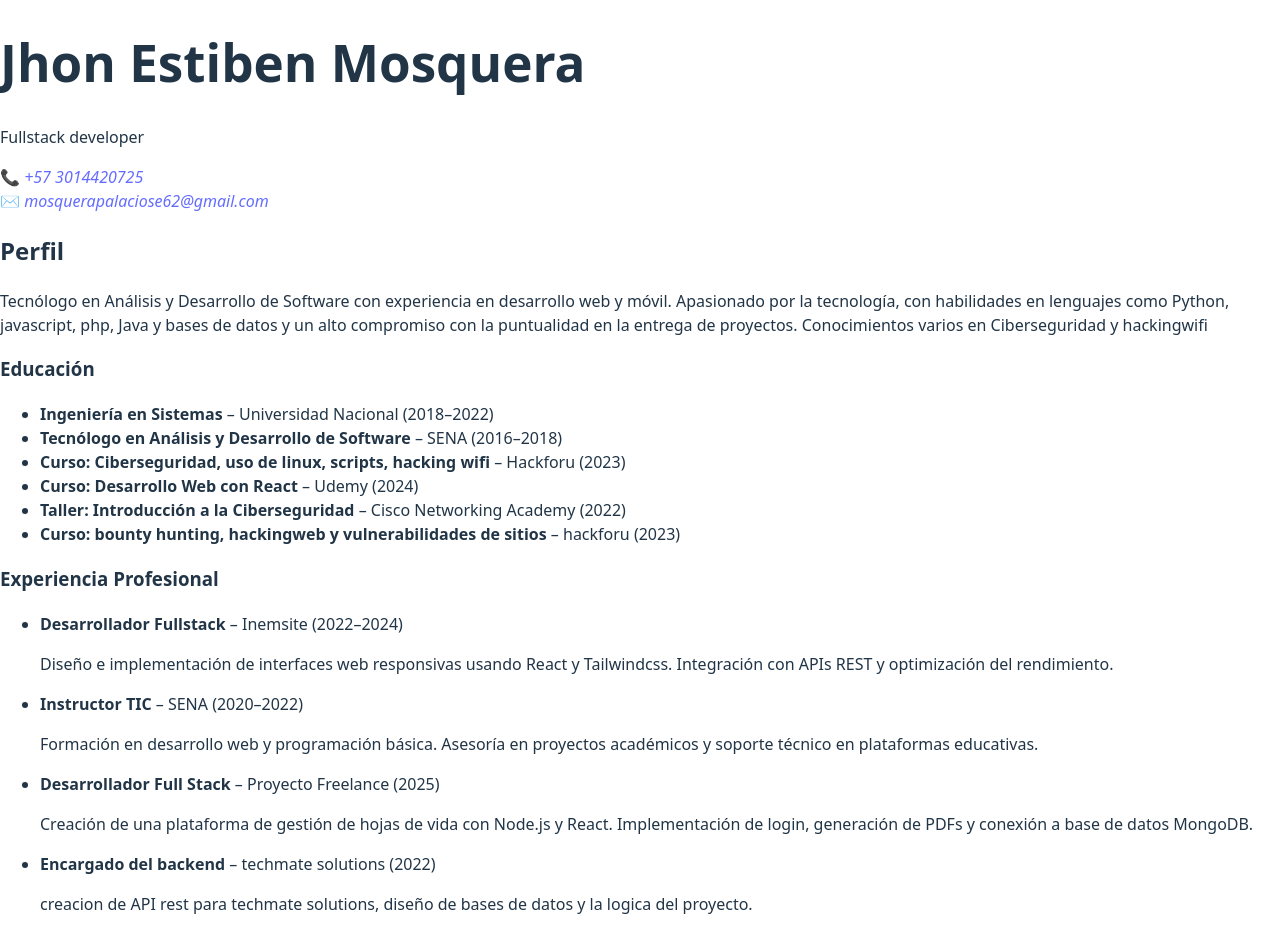
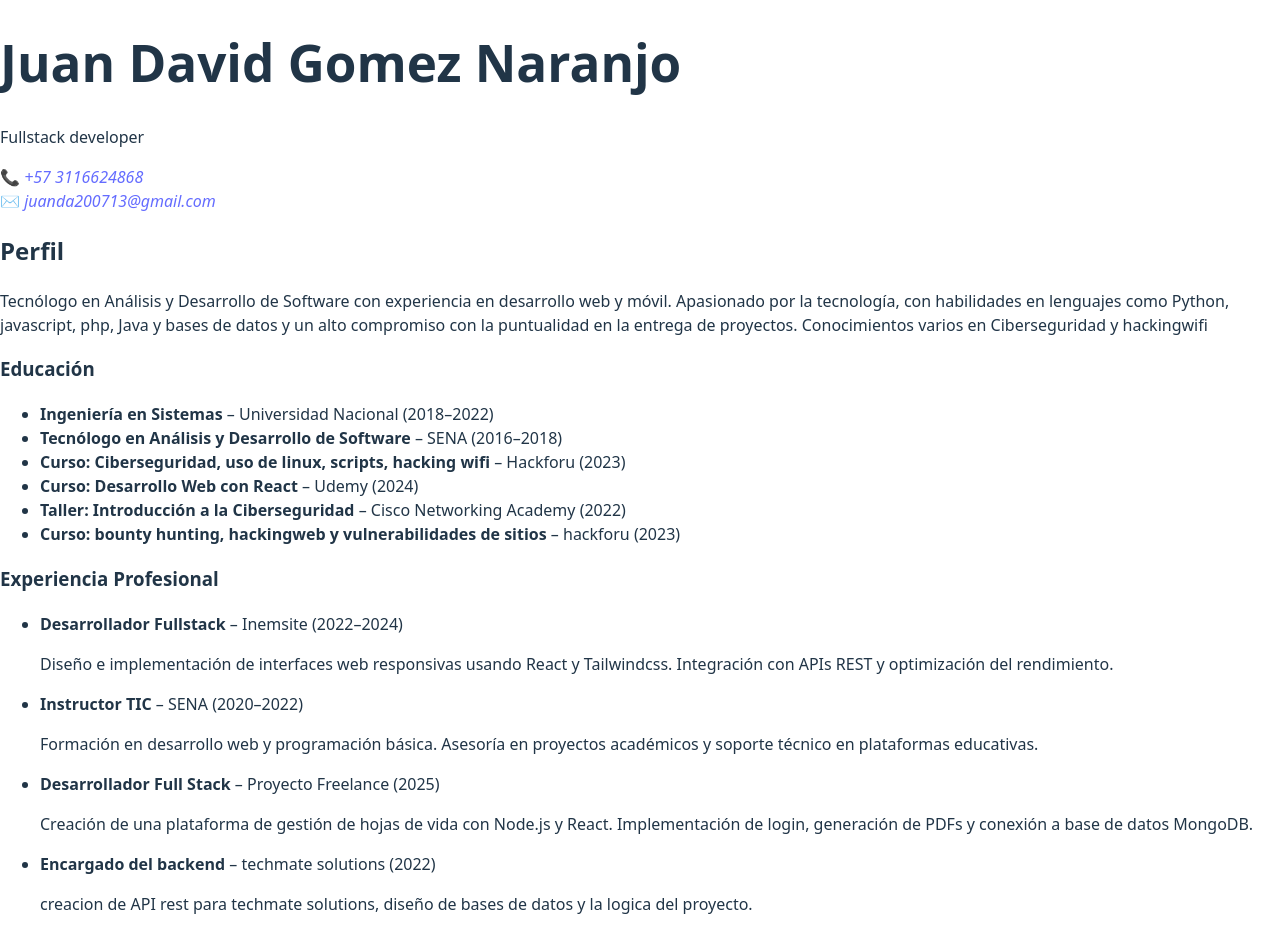
Before and after one commit to miguelucho425526/cv-react, a React (Vite) app: page / in a window 1280 px wide. Built offline with nearby package versions, Linux system fonts and the light colour scheme.

Commit message:
primer commit, cabecera del proyecto

```diff
--- a/src/Components/CabeceraCV.jsx
+++ b/src/Components/CabeceraCV.jsx
@@ -1,14 +1,14 @@
 export default function CabeceraCV() {
   return (
     <header>
-      <h1>Jhon Estiben Mosquera</h1>
+      <h1>Juan David Gomez Naranjo</h1>
       <p>Fullstack developer</p>
       <address>
         <div>
-          📞 <a href="tel:+573233173116">+57 3014420725</a>
+          📞 <a href="tel:+573116624868">+57 3116624868</a>
         </div>
         <div>
-          ✉️ <a href="mailto:mosquerapalaciose62@gmail.com">mosquerapalaciose62@gmail.com</a>
+          ✉️ <a href="mailto:juanda200713@gmail.com">juanda200713@gmail.com</a>
         </div>
       </address>
     </header>
```
